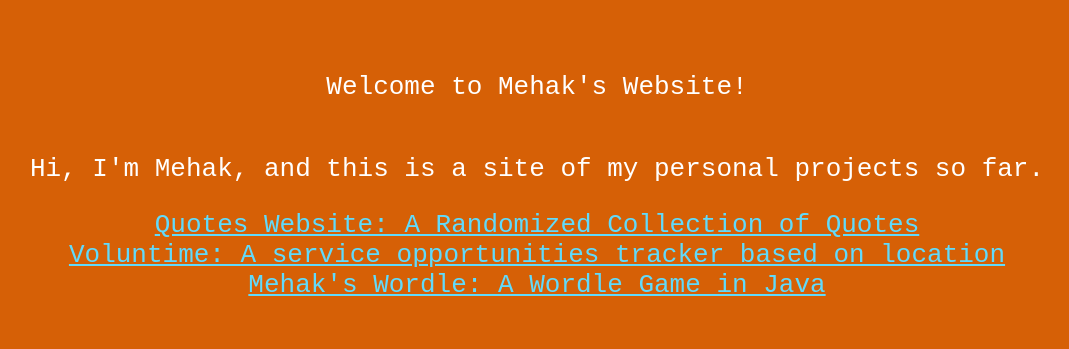
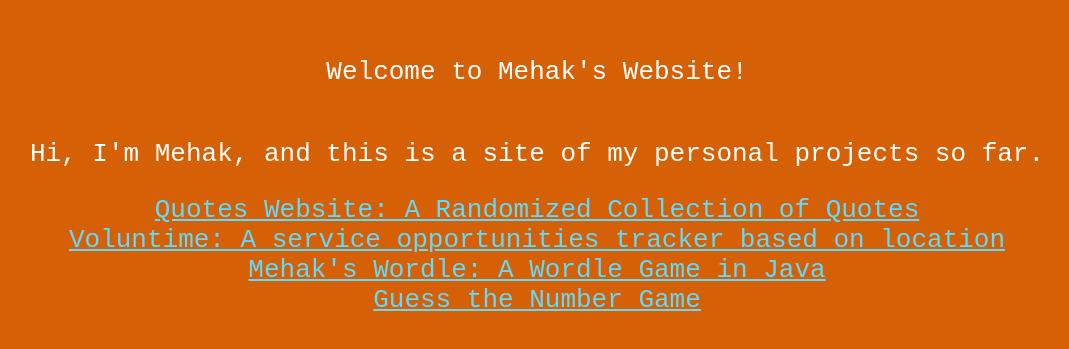
Before and after one commit to mehakkd/mehakkd.github.io, a React (Create React App) app: page / in a window 1280 px wide. Shown: the part 227-576 px from the top of the page, without its empty margins (103-1172 px from the left). Built offline with nearby package versions, Linux system fonts and the light colour scheme.

Commit message:
added guess the number game title & link

```diff
--- a/src/App.js
+++ b/src/App.js
@@ -32,6 +32,14 @@ function App() {
         >
           Mehak's Wordle: A Wordle Game in Java
         </a>
+            <a
+          className="App-link"
+          href="https://guess-the-number-eosin.vercel.app/"
+          target="_blank"
+          rel="noopener noreferrer"
+        >
+          Guess the Number Game
+        </a>
       </header>
     </div>
   );
```
